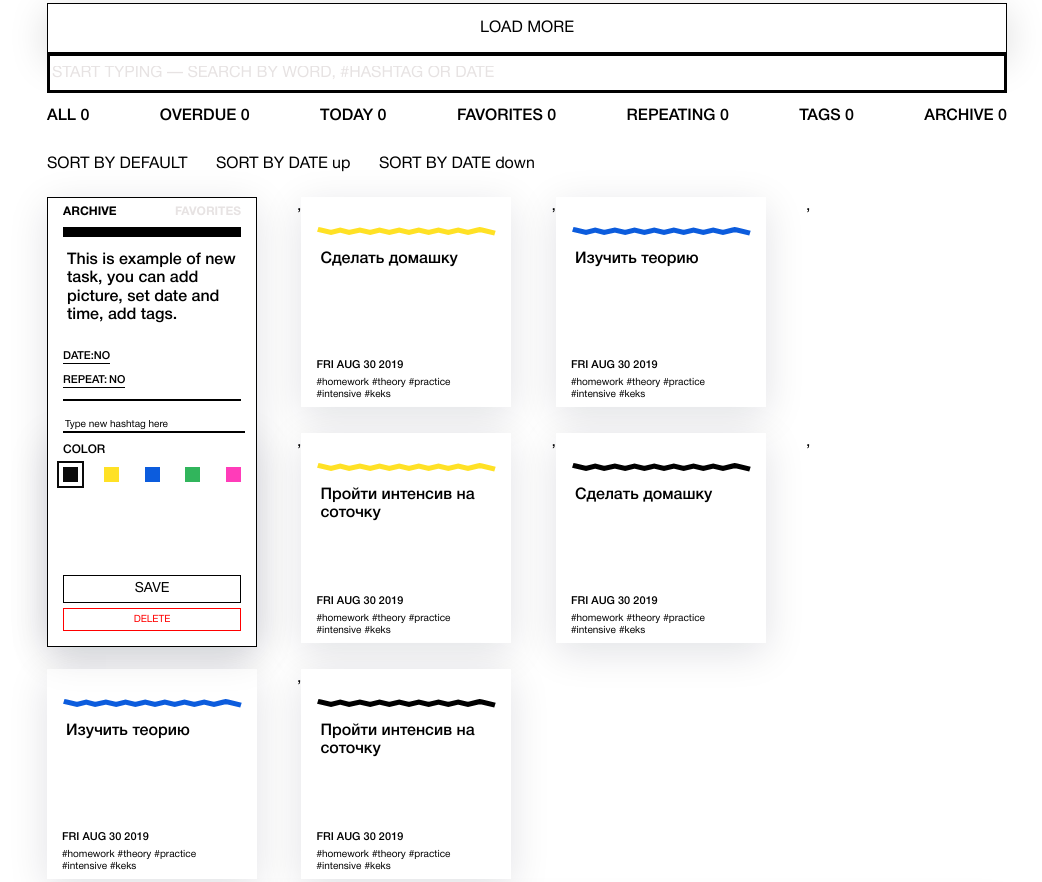
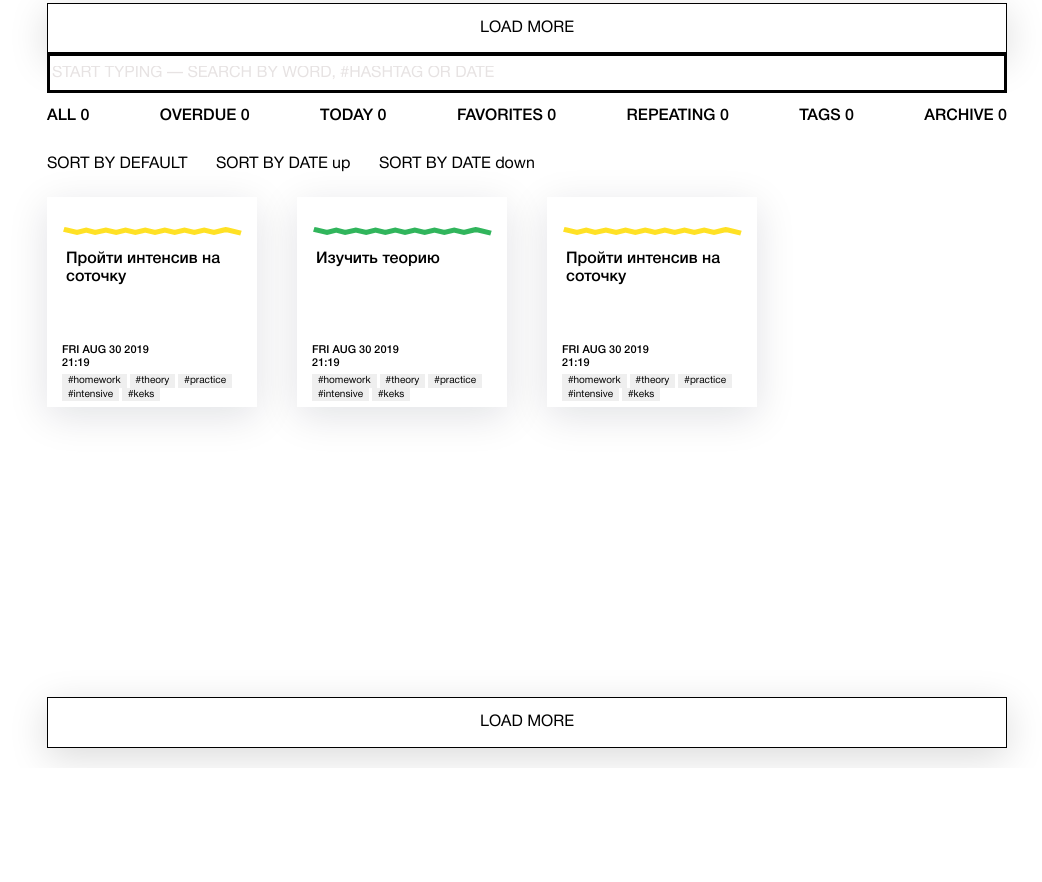
Before and after one commit to Leuchtkafer/49571-taskmanager-9, a website built with webpack: page markup/index.html in a window 1280 px wide. Shown: the part 756-1638 px from the top of the page, without its empty margins (113-1155 px from the left). After the commit the page ends 1524 px from the top, so only its background shows below. Built offline with nearby package versions, Linux system fonts and the light colour scheme.

Commit message:
Все компоненты переписаны на классы

```diff
--- a/src/components/task-edit.js
+++ b/src/components/task-edit.js
@@ -0,0 +1,261 @@
+import {createElement} from '../utils.js';
+
+export class TaskEdit {
+  constructor({description, dueDate, tags, color, repeatingDays}) {
+    this._description = description;
+    this._dueDate = new Date(dueDate);
+    this._tags = tags;
+    this._color = color;
+    this._element = null;
+    this._repeatingDays = repeatingDays;
+  }
+  getElement() {
+    if (!this._element) {
+      this._element = createElement(this.getTemplate());
+    }
+
+    return this._element;
+  }
+  getTemplate() {
+    return `<article class="card card--edit card--${this._color} ${Object.values(this._repeatingDays).some((it) => it === true) ? `card--repeat` : `` }">
+            <form class="card__form" method="get">
+              <div class="card__inner">
+                <div class="card__control">
+                  <button type="button" class="card__btn card__btn--archive">
+                    archive
+                  </button>
+                  <button
+                    type="button"
+                    class="card__btn card__btn--favorites card__btn--disabled"
+                  >
+                    favorites
+                  </button>
+                </div>
+
+                <div class="card__color-bar">
+                  <svg class="card__color-bar-wave" width="100%" height="10">
+                    <use xlink:href="#wave"></use>
+                  </svg>
+                </div>
+
+                <div class="card__textarea-wrap">
+                  <label>
+                    <textarea
+                      class="card__text"
+                      placeholder="Start typing your text here..."
+                      name="text"
+                    >${this._description}</textarea>
+                  </label>
+                </div>
+
+                <div class="card__settings">
+                  <div class="card__details">
+                    <div class="card__dates">
+                      <button class="card__date-deadline-toggle" type="button">
+                        date: <span class="card__date-status">yes</span>
+                      </button>
+
+                      <fieldset class="card__date-deadline">
+                        <label class="card__input-deadline-wrap">
+                          <input
+                            class="card__date"
+                            type="text"
+                            placeholder=""
+                            name="date"
+                            value="${this._dueDate.toDateString()} ${this._dueDate.getHours()}:${this._dueDate.getMinutes()}"
+                          />
+                        </label>
+                      </fieldset>
+
+                      <button class="card__repeat-toggle" type="button">
+                        repeat:<span class="card__repeat-status">yes</span>
+                      </button>
+
+                      <fieldset class="card__repeat-days">
+                        <div class="card__repeat-days-inner">
+                          <input
+                            class="visually-hidden card__repeat-day-input"
+                            type="checkbox"
+                            id="repeat-mo-4"
+                            name="repeat"
+                            value="mo"
+                          />
+                          <label class="card__repeat-day" for="repeat-mo-4"
+                            >mo</label
+                          >
+                          <input
+                            class="visually-hidden card__repeat-day-input"
+                            type="checkbox"
+                            id="repeat-tu-4"
+                            name="repeat"
+                            value="tu"
+                            checked
+                          />
+                          <label class="card__repeat-day" for="repeat-tu-4"
+                            >tu</label
+                          >
+                          <input
+                            class="visually-hidden card__repeat-day-input"
+                            type="checkbox"
+                            id="repeat-we-4"
+                            name="repeat"
+                            value="we"
+                          />
+                          <label class="card__repeat-day" for="repeat-we-4"
+                            >we</label
+                          >
+                          <input
+                            class="visually-hidden card__repeat-day-input"
+                            type="checkbox"
+                            id="repeat-th-4"
+                            name="repeat"
+                            value="th"
+                          />
+                          <label class="card__repeat-day" for="repeat-th-4"
+                            >th</label
+                          >
+                          <input
+                            class="visually-hidden card__repeat-day-input"
+                            type="checkbox"
+                            id="repeat-fr-4"
+                            name="repeat"
+                            value="fr"
+                            checked
+                          />
+                          <label class="card__repeat-day" for="repeat-fr-4"
+                            >fr</label
+                          >
+                          <input
+                            class="visually-hidden card__repeat-day-input"
+                            type="checkbox"
+                            name="repeat"
+                            value="sa"
+                            id="repeat-sa-4"
+                          />
+                          <label class="card__repeat-day" for="repeat-sa-4"
+                            >sa</label
+                          >
+                          <input
+                            class="visually-hidden card__repeat-day-input"
+                            type="checkbox"
+                            id="repeat-su-4"
+                            name="repeat"
+                            value="su"
+                            checked
+                          />
+                          <label class="card__repeat-day" for="repeat-su-4"
+                            >su</label
+                          >
+                        </div>
+                      </fieldset>
+                    </div>
+
+                    <div class="card__hashtag">
+                      <div class="card__hashtag-list">
+
+                        ${(Array.from(this._tags).map((tag) => (`
+                          <span class="card__hashtag-inner">
+                            <input
+                              type="hidden"
+                              name="hashtag"
+                              value="${tag}"
+                              class="card__hashtag-hidden-input"
+                            />
+                            <p class="card__hashtag-name">
+                             #${tag}
+                            </p>
+                          <button type="button" class="card__hashtag-name">#${tag}</button>
+                          <button type="button" class="card__hashtag-delete">
+                            delete
+                          </button>
+                        </span>`.trim()))).join(``)}
+                      </div>
+
+                      <label>
+                        <input
+                          type="text"
+                          class="card__hashtag-input"
+                          name="hashtag-input"
+                          placeholder="Type new hashtag here"
+                        />
+                      </label>
+                    </div>
+                  </div>
+
+                  <div class="card__colors-inner">
+                    <h3 class="card__colors-title">Color</h3>
+                    <div class="card__colors-wrap">
+                      <input
+                        type="radio"
+                        id="color-black-4"
+                        class="card__color-input card__color-input--black visually-hidden"
+                        name="color"
+                        value="black"
+                      />
+                      <label
+                        for="color-black-4"
+                        class="card__color card__color--black"
+                        >black</label
+                      >
+                      <input
+                        type="radio"
+                        id="color-yellow-4"
+                        class="card__color-input card__color-input--yellow visually-hidden"
+                        name="color"
+                        value="yellow"
+                        checked
+                      />
+                      <label
+                        for="color-yellow-4"
+                        class="card__color card__color--yellow"
+                        >yellow</label
+                      >
+                      <input
+                        type="radio"
+                        id="color-blue-4"
+                        class="card__color-input card__color-input--blue visually-hidden"
+                        name="color"
+                        value="blue"
+                      />
+                      <label
+                        for="color-blue-4"
+                        class="card__color card__color--blue"
+                        >blue</label
+                      >
+                      <input
+                        type="radio"
+                        id="color-green-4"
+                        class="card__color-input card__color-input--green visually-hidden"
+                        name="color"
+                        value="green"
+                      />
+                      <label
+                        for="color-green-4"
+                        class="card__color card__color--green"
+                        >green</label
+                      >
+                      <input
+                        type="radio"
+                        id="color-pink-4"
+                        class="card__color-input card__color-input--pink visually-hidden"
+                        name="color"
+                        value="pink"
+                      />
+                      <label
+                        for="color-pink-4"
+                        class="card__color card__color--pink"
+                        >pink</label
+                      >
+                    </div>
+                  </div>
+                </div>
+
+                <div class="card__status-btns">
+                  <button class="card__save" type="submit">save</button>
+                  <button class="card__delete" type="button">delete</button>
+                </div>
+              </div>
+            </form>
+          </article>`;
+  }
+}
--- a/src/components/task.js
+++ b/src/components/task.js
@@ -0,0 +1,75 @@
+import {createElement} from '../utils.js';
+
+export class Task {
+  constructor({description, dueDate, tags, color, repeatingDays}) {
+    this._description = description;
+    this._dueDate = new Date(dueDate);
+    this._tags = tags;
+    this._color = color;
+    this._element = null;
+    this._repeatingDays = repeatingDays;
+  }
+  getElement() {
+    if (!this._element) {
+      this._element = createElement(this.getTemplate());
+    }
+
+    return this._element;
+  }
+  getTemplate() {
+    return `<article class="card card--${this._color} ${Object.values(this._repeatingDays).some((it) => it === true) ? `card--repeat` : `` }">
+            <div class="card__form">
+              <div class="card__inner">
+                <div class="card__control">
+                  <button type="button" class="card__btn card__btn--edit">
+                    edit
+                  </button>
+                  <button type="button" class="card__btn card__btn--archive">
+                    archive
+                  </button>
+                  <button
+                    type="button"
+                    class="card__btn card__btn--favorites card__btn--disabled"
+                  >
+                    favorites
+                  </button>
+                </div>
+
+                <div class="card__color-bar">
+                  <svg class="card__color-bar-wave" width="100%" height="10">
+                    <use xlink:href="#wave"></use>
+                  </svg>
+                </div>
+
+                <div class="card__textarea-wrap">
+                  <p class="card__text">${this._description}</p>
+                </div>
+
+                <div class="card__settings">
+                  <div class="card__details">
+                    <div class="card__dates">
+                      <div class="card__date-deadline">
+                        <p class="card__input-deadline-wrap">
+                          <span class="card__date">${this._dueDate.toDateString()}</span>
+                          <span class="card__time">${this._dueDate.getHours()}:${this._dueDate.getMinutes()}</span>
+                        </p>
+                      </div>
+                    </div>
+
+                    <div class="card__hashtag">
+                      <div class="card__hashtag-list">
+                        ${Array.from(this._tags).map((tag) => (`
+                          <span class="card__hashtag-inner">
+                          <input type="hidden" name="hashtag" value="${tag}" class="card__hashtag-hidden-input" />
+                          <button type="button" class="card__hashtag-name">#${tag}</button>
+                          <button type="button" class="card__hashtag-delete">delete</button>
+                        </span>`.trim())).join(``)}
+                      </div>
+                    </div>
+                  </div>
+                </div>
+              </div>
+            </div>
+          </article>`;
+  }
+}
--- a/src/main.js
+++ b/src/main.js
@@ -2,13 +2,13 @@ import {menu} from './components/menu.js';
 import {search} from './components/search.js';
 import {makeFilter} from './components/make-filter.js';
 import {sort} from './components/sort.js';
-import {makeTask} from './components/make-task.js';
-import {form} from './components/form.js';
 import {buttonMore} from "./components/button-more.js";
 import {getTask, getFilter} from "./data/data.js";
+import {Task} from "./components/task.js";
+import {TaskEdit} from "./components/task-edit.js";
+import {render, Position} from './utils.js';
 
-const TASK_INITIAL_COUNT = 7;
-const TASK_MAX_COUNT = 8;
+const TASK_COUNT = 3;
 
 const main = document.querySelector(`.main`);
 const menuWrapper = document.querySelector(`.main__control`);
@@ -17,41 +17,59 @@ boardWrapper.className = `board container`;
 const boardTasks = document.createElement(`div`);
 boardTasks.className = `board__tasks`;
 
-
-// функция для рендеринга компонента
-
 const renderComponent = (wrapper, html) => {
   wrapper.insertAdjacentHTML(`beforeend`, html);
 };
-
-const renderTask = (number) => {
-  const randomTasksArray = [];
-  while (randomTasksArray.length < number) {
-    randomTasksArray.push(makeTask(getTask()));
-  }
-  return randomTasksArray;
-};
-
-const allTasks = [form(), renderTask(TASK_INITIAL_COUNT)];
 
 renderComponent(menuWrapper, menu());
 renderComponent(main, search());
 renderComponent(main, makeFilter(getFilter()));
 main.append(boardWrapper);
 renderComponent(boardWrapper, sort());
-renderComponent(boardTasks, allTasks);
 boardWrapper.append(boardTasks);
-renderComponent(boardWrapper, buttonMore());
 
-const loadMore = document.querySelector(`.load-more`);
+const taskMocks = new Array(TASK_COUNT)
+.fill(``)
+.map(getTask);
 
-const loadMoreTasks = () => {
-  const allRandomTasks = document.querySelectorAll(`.card`);
-  if (allRandomTasks.length < 32) {
-    renderComponent(boardTasks, renderTask(TASK_MAX_COUNT));
-  } else {
-    loadMore.style.display = `none`;
-  }
+const renderTask = (taskMock) => {
+  const task = new Task(taskMock);
+  const taskEdit = new TaskEdit(taskMock);
+
+  const onEscKeyDown = (evt) => {
+    if (evt.key === `Escape` || evt.key === `Esc`) {
+      boardTasks.replaceChild(task.getElement(), taskEdit.getElement());
+      document.removeEventListener(`keydown`, onEscKeyDown);
+    }
+  };
+
+  task.getElement()
+  .querySelector(`.card__btn--edit`)
+  .addEventListener(`click`, () => {
+    boardTasks.replaceChild(taskEdit.getElement(), task.getElement());
+    document.addEventListener(`keydown`, onEscKeyDown);
+  });
+
+  taskEdit.getElement().querySelector(`textarea`)
+  .addEventListener(`focus`, () => {
+    document.removeEventListener(`keydown`, onEscKeyDown);
+  });
+
+  taskEdit.getElement().querySelector(`textarea`)
+  .addEventListener(`blur`, () => {
+    document.addEventListener(`keydown`, onEscKeyDown);
+  });
+
+  taskEdit.getElement()
+  .querySelector(`.card__save`)
+  .addEventListener(`click`, () => {
+    boardTasks.replaceChild(task.getElement(), taskEdit.getElement());
+    document.removeEventListener(`keydown`, onEscKeyDown);
+  });
+
+  render(boardTasks, task.getElement(), Position.BEFOREEND);
 };
 
-loadMore.addEventListener(`click`, loadMoreTasks);
+taskMocks.forEach((taskMock) => renderTask(taskMock));
+
+renderComponent(boardWrapper, buttonMore());
--- a/src/utils.js
+++ b/src/utils.js
@@ -0,0 +1,29 @@
+const Position = {
+  AFTERBEGIN: `afterbegin`,
+  BEFOREEND: `beforeend`
+};
+
+const createElement = (template) => {
+  const newElement = document.createElement(`div`);
+  newElement.innerHTML = template;
+  return newElement.firstChild;
+};
+
+const render = (container, element, place) => {
+  switch (place) {
+    case Position.AFTERBEGIN:
+      container.prepend(element);
+      break;
+    case Position.BEFOREEND:
+      container.append(element);
+      break;
+  }
+};
+
+const unrender = (element) => {
+  if (element) {
+    element.remove();
+  }
+};
+
+export {Position, createElement, render, unrender};
```
Also changed, not shown: public/index.html (+0 -2 lines).
